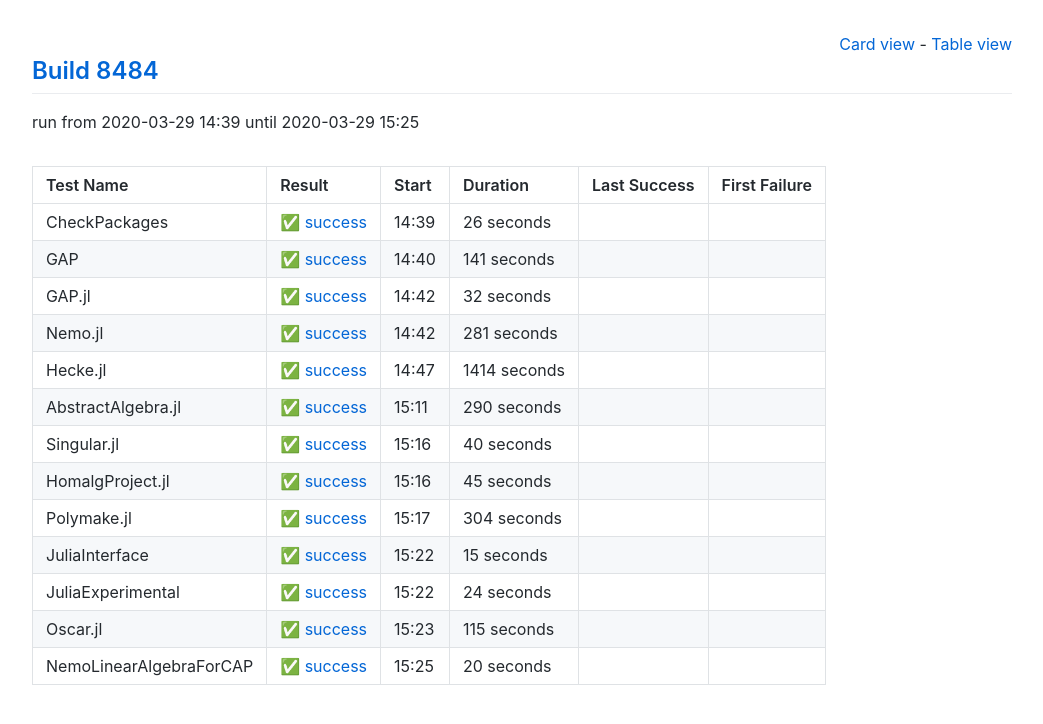
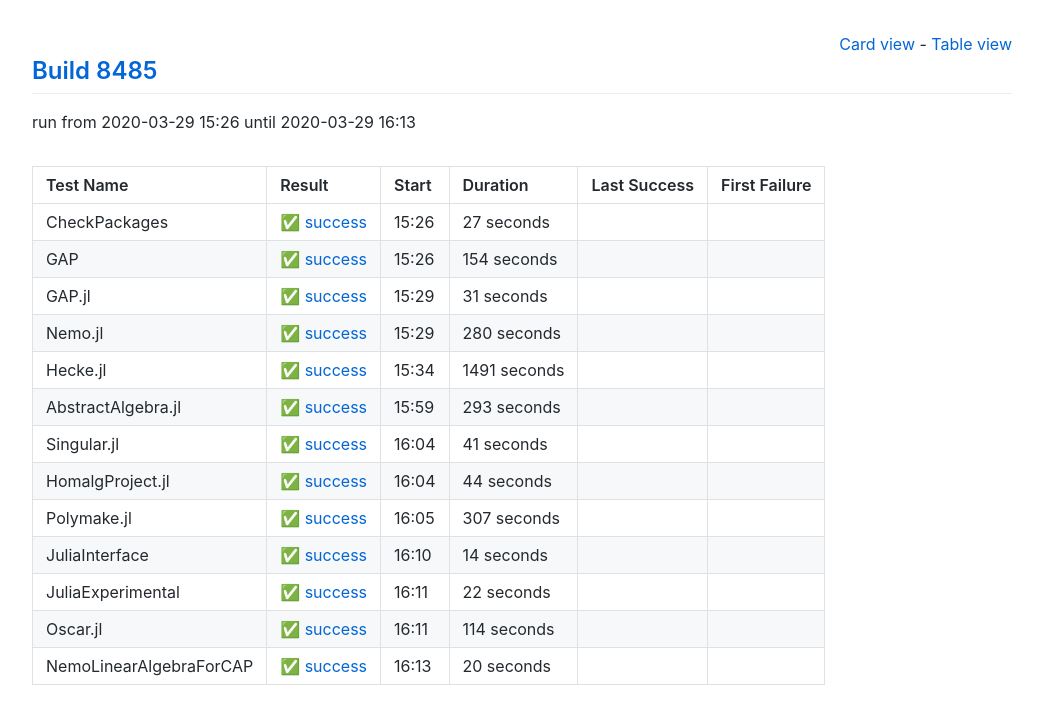
Before and after one commit to oscar-system/oscar-ci-status, a Jekyll site: the page built from table.html, in a window 1280 px wide. Shown: the top 724 px of the page, without its empty margins (118-1161 px from the left). Built offline with Jekyll 4.4.1, drawn with Linux system fonts in a browser that asks for light colours.

Commit message:
Build 8485

```diff
--- a/_data/ci.yml
+++ b/_data/ci.yml
@@ -1,137 +1,137 @@
-build: 8484
-build_url: https://oscarci.mathematik.uni-kl.de/job/oscar/8484/
+build: 8485
+build_url: https://oscarci.mathematik.uni-kl.de/job/oscar/8485/
 job: oscar
 tests:
-- duration: 26
+- duration: 27
   exitcode: 0
   first_failure: false
   first_failure_url: null
   last_success: false
   last_success_url: null
-  log: https://oscarci.mathematik.uni-kl.de/job/oscar/8484/artifact/logs/build-8484/CheckPackages.log
+  log: https://oscarci.mathematik.uni-kl.de/job/oscar/8485/artifact/logs/build-8485/CheckPackages.log
   name: CheckPackages
-  start: 2020-03-29 14:39
+  start: 2020-03-29 15:26
   status: success
   success: true
-- duration: 141
+- duration: 154
   exitcode: 0
   first_failure: false
   first_failure_url: null
   last_success: false
   last_success_url: null
-  log: https://oscarci.mathematik.uni-kl.de/job/oscar/8484/artifact/logs/build-8484/GAP.log
+  log: https://oscarci.mathematik.uni-kl.de/job/oscar/8485/artifact/logs/build-8485/GAP.log
   name: GAP
-  start: 2020-03-29 14:40
+  start: 2020-03-29 15:26
   status: success
   success: true
-- duration: 32
+- duration: 31
   exitcode: 0
   first_failure: false
   first_failure_url: null
   last_success: false
   last_success_url: null
-  log: https://oscarci.mathematik.uni-kl.de/job/oscar/8484/artifact/logs/build-8484/GAP.jl.log
+  log: https://oscarci.mathematik.uni-kl.de/job/oscar/8485/artifact/logs/build-8485/GAP.jl.log
   name: GAP.jl
-  start: 2020-03-29 14:42
+  start: 2020-03-29 15:29
   status: success
   success: true
-- duration: 281
+- duration: 280
   exitcode: 0
   first_failure: false
   first_failure_url: null
   last_success: false
   last_success_url: null
-  log: https://oscarci.mathematik.uni-kl.de/job/oscar/8484/artifact/logs/build-8484/Nemo.jl.log
+  log: https://oscarci.mathematik.uni-kl.de/job/oscar/8485/artifact/logs/build-8485/Nemo.jl.log
   name: Nemo.jl
-  start: 2020-03-29 14:42
+  start: 2020-03-29 15:29
   status: success
   success: true
-- duration: 1414
+- duration: 1491
   exitcode: 0
   first_failure: false
   first_failure_url: null
   last_success: false
   last_success_url: null
-  log: https://oscarci.mathematik.uni-kl.de/job/oscar/8484/artifact/logs/build-8484/Hecke.jl.log
+  log: https://oscarci.mathematik.uni-kl.de/job/oscar/8485/artifact/logs/build-8485/Hecke.jl.log
   name: Hecke.jl
-  start: 2020-03-29 14:47
+  start: 2020-03-29 15:34
   status: success
   success: true
-- duration: 290
+- duration: 293
   exitcode: 0
   first_failure: false
   first_failure_url: null
   last_success: false
   last_success_url: null
-  log: https://oscarci.mathematik.uni-kl.de/job/oscar/8484/artifact/logs/build-8484/AbstractAlgebra.jl.log
+  log: https://oscarci.mathematik.uni-kl.de/job/oscar/8485/artifact/logs/build-8485/AbstractAlgebra.jl.log
   name: AbstractAlgebra.jl
-  start: 2020-03-29 15:11
+  start: 2020-03-29 15:59
   status: success
   success: true
-- duration: 40
+- duration: 41
   exitcode: 0
   first_failure: false
   first_failure_url: null
   last_success: false
   last_success_url: null
-  log: https://oscarci.mathematik.uni-kl.de/job/oscar/8484/artifact/logs/build-8484/Singular.jl.log
+  log: https://oscarci.mathematik.uni-kl.de/job/oscar/8485/artifact/logs/build-8485/Singular.jl.log
   name: Singular.jl
-  start: 2020-03-29 15:16
+  start: 2020-03-29 16:04
   status: success
   success: true
-- duration: 45
+- duration: 44
   exitcode: 0
   first_failure: false
   first_failure_url: null
   last_success: false
   last_success_url: null
-  log: https://oscarci.mathematik.uni-kl.de/job/oscar/8484/artifact/logs/build-8484/HomalgProject.jl.log
+  log: https://oscarci.mathematik.uni-kl.de/job/oscar/8485/artifact/logs/build-8485/HomalgProject.jl.log
   name: HomalgProject.jl
-  start: 2020-03-29 15:16
+  start: 2020-03-29 16:04
   status: success
   success: true
-- duration: 304
+- duration: 307
   exitcode: 0
   first_failure: false
   first_failure_url: null
   last_success: false
   last_success_url: null
-  log: https://oscarci.mathematik.uni-kl.de/job/oscar/8484/artifact/logs/build-8484/Polymake.jl.log
+  log: https://oscarci.mathematik.uni-kl.de/job/oscar/8485/artifact/logs/build-8485/Polymake.jl.log
   name: Polymake.jl
-  start: 2020-03-29 15:17
+  start: 2020-03-29 16:05
   status: success
   success: true
-- duration: 15
+- duration: 14
   exitcode: 0
   first_failure: false
   first_failure_url: null
   last_success: false
   last_success_url: null
-  log: https://oscarci.mathematik.uni-kl.de/job/oscar/8484/artifact/logs/build-8484/JuliaInterface.log
+  log: https://oscarci.mathematik.uni-kl.de/job/oscar/8485/artifact/logs/build-8485/JuliaInterface.log
   name: JuliaInterface
-  start: 2020-03-29 15:22
+  start: 2020-03-29 16:10
   status: success
   success: true
-- duration: 24
+- duration: 22
   exitcode: 0
   first_failure: false
   first_failure_url: null
   last_success: false
   last_success_url: null
-  log: https://oscarci.mathematik.uni-kl.de/job/oscar/8484/artifact/logs/build-8484/JuliaExperimental.log
+  log: https://oscarci.mathematik.uni-kl.de/job/oscar/8485/artifact/logs/build-8485/JuliaExperimental.log
   name: JuliaExperimental
-  start: 2020-03-29 15:22
+  start: 2020-03-29 16:11
   status: success
   success: true
-- duration: 115
+- duration: 114
   exitcode: 0
   first_failure: false
   first_failure_url: null
   last_success: false
   last_success_url: null
-  log: https://oscarci.mathematik.uni-kl.de/job/oscar/8484/artifact/logs/build-8484/Oscar.jl.log
+  log: https://oscarci.mathematik.uni-kl.de/job/oscar/8485/artifact/logs/build-8485/Oscar.jl.log
   name: Oscar.jl
-  start: 2020-03-29 15:23
+  start: 2020-03-29 16:11
   status: success
   success: true
 - duration: 20
@@ -140,8 +140,8 @@ tests:
   first_failure_url: null
   last_success: false
   last_success_url: null
-  log: https://oscarci.mathematik.uni-kl.de/job/oscar/8484/artifact/logs/build-8484/NemoLinearAlgebraForCAP.log
+  log: https://oscarci.mathematik.uni-kl.de/job/oscar/8485/artifact/logs/build-8485/NemoLinearAlgebraForCAP.log
   name: NemoLinearAlgebraForCAP
-  start: 2020-03-29 15:25
+  start: 2020-03-29 16:13
   status: success
   success: true
```
Also changed, not shown: README.md.
